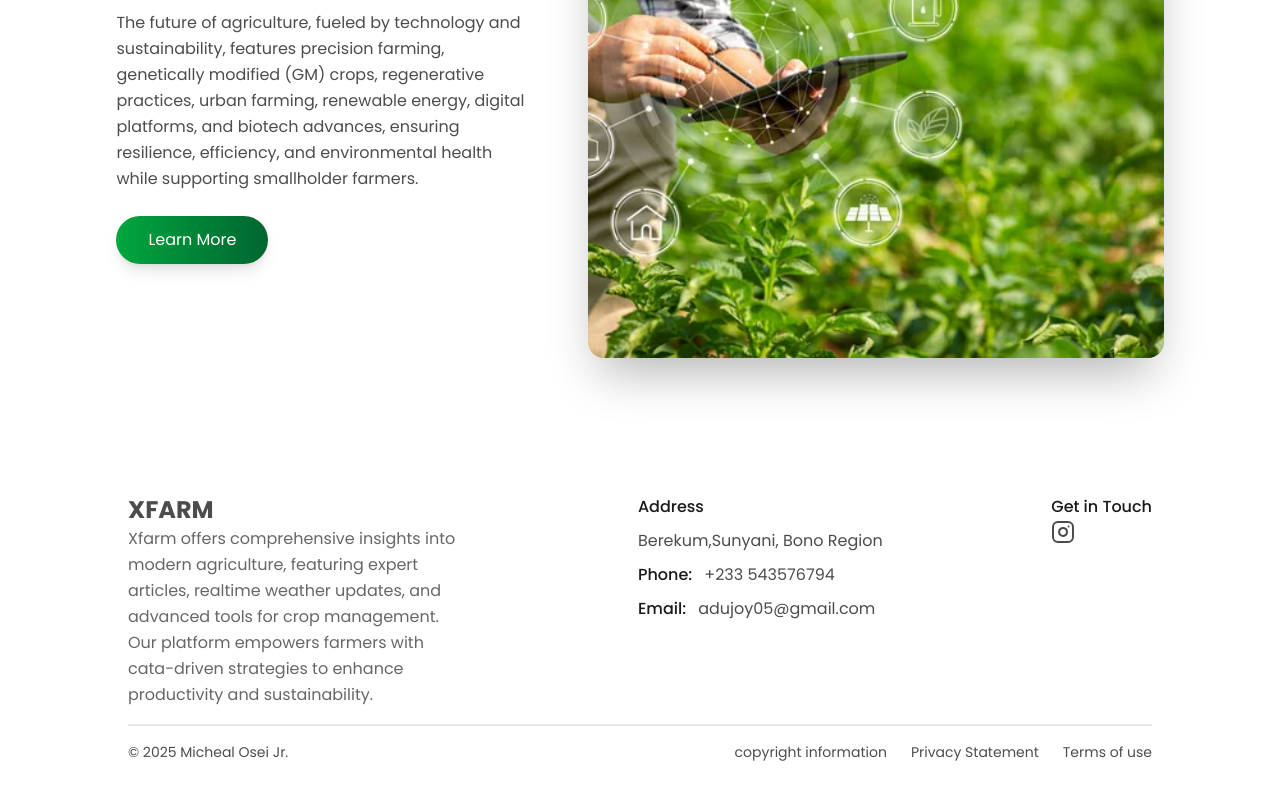
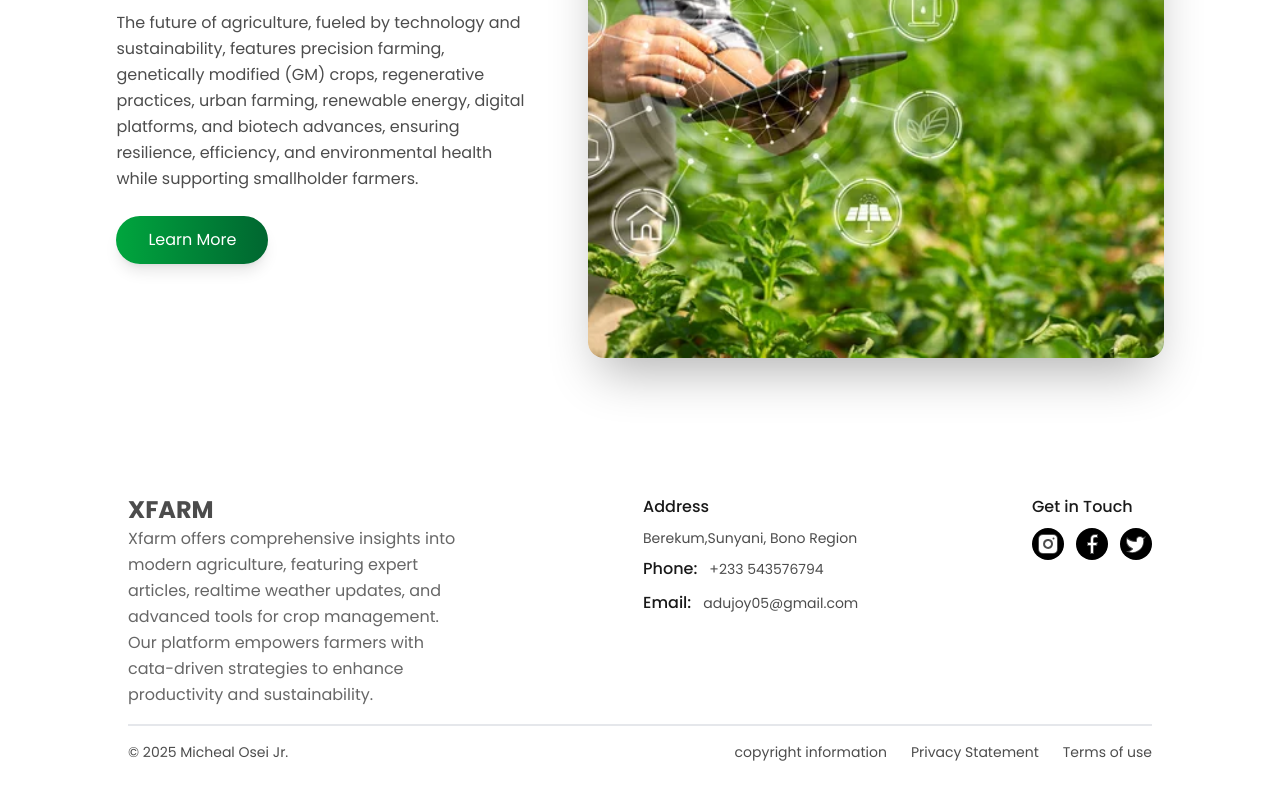
Before and after one commit to Joylinton04/XFARM, a React (Vite) app: page / in a window 1280 px wide. Shown: the part 3981-4781 px from the top of the page. Built offline with nearby package versions, Linux system fonts and the light colour scheme.

Commit message:
footer content

```diff
--- a/src/components/Footer.tsx
+++ b/src/components/Footer.tsx
@@ -1,41 +1,43 @@
-import { InstagramIcon } from 'lucide-react';
+import { FacebookIcon, InstagramIcon, TwitterIcon } from 'lucide-react';
 import React from 'react'
 
 const Footer = () => {
     const year = new Date().getFullYear()
   return (
     <div className='bg-white flex justify-center items-center font-Poppins text-black/70 leading-relaxed py-6'>
-      <div className='contain'>
-        <div className='flex justify-between py-4'>
-            <div className='w-[calc(100%/3)]'>
+      <div className='max-w-7xl w-[80%] max-[64.1rem]:w-[95%]'>
+        <div className='flex justify-between py-4 flex-wrap gap-6'>
+            <div className='w-[calc(100%/3)] max-[64.1rem]:w-full'>
                 <h1 className='font-bold text-2xl'>XFARM</h1>
                 <p className='text-black/60 leading-relaxed'>Xfarm offers comprehensive insights into modern agriculture, featuring expert articles, realtime weather updates, and advanced tools for crop management. Our platform empowers farmers with cata-driven strategies to enhance productivity and sustainability.</p>
             </div>
             <div className='flex flex-col gap-2'>
-                <div className='flex flex-col gap-2'>
+                <div className='flex flex-col gap-2 '>
                     <h1 className='text-black/90 font-medium'>Address</h1>
-                    <p>Berekum,Sunyani, Bono Region</p>
+                    <p className='text-sm'>Berekum,Sunyani, Bono Region</p>
                 </div>
-                <div className='flex gap-3'>
+                <div className='flex gap-3 items-center'>
                    <h1 className='text-black/90 font-medium'>Phone: </h1>
-                   <span>+233 543576794</span>
+                   <span className='text-sm'>+233 543576794</span>
                 </div>
-                <div className='flex gap-3'>
+                <div className='flex gap-3 items-center'>
                    <h1 className='text-black/90 font-medium'>Email: </h1>
-                   <span>adujoy05@gmail.com</span>
+                   <span className='text-sm'>adujoy05@gmail.com</span>
                 </div>
             </div>
             <div>
                 <h1 className='text-black/90 font-medium'>Get in Touch</h1>
-                <div>
-                        <InstagramIcon/>
+                <div className='flex gap-3 mt-2'>
+                    <div className='bg-black p-1 w-8 h-8 grid place-content-center rounded-full'><InstagramIcon fill='#ffff'/></div>
+                    <div className='bg-black p-1 w-8 h-8 grid place-content-center rounded-full'><FacebookIcon fill='#ffff'/></div>
+                    <div className='bg-black p-1 w-8 h-8 grid place-content-center rounded-full'><TwitterIcon fill='#ffff'/></div>
                 </div>
             </div>
         </div>
         <hr className='border border-gray-200'/>
-        <div className='flex justify-between items-center py-4 text-sm'>
+        <div className='flex justify-between items-center py-4 text-sm flex-wrap gap-6'>
             <div>&copy; {year} Micheal Osei Jr.</div>
-            <div className='flex gap-6 text-black/70'>
+            <div className='flex gap-6 text-black/70 max-ssm:flex-wrap'>
                 <span>copyright information</span>
                 <span>Privacy Statement</span>
                 <span>Terms of use</span>
```
